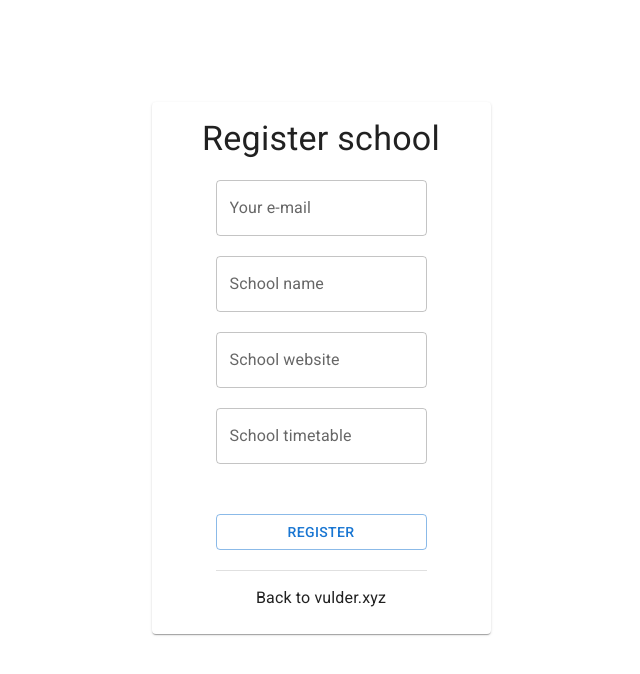
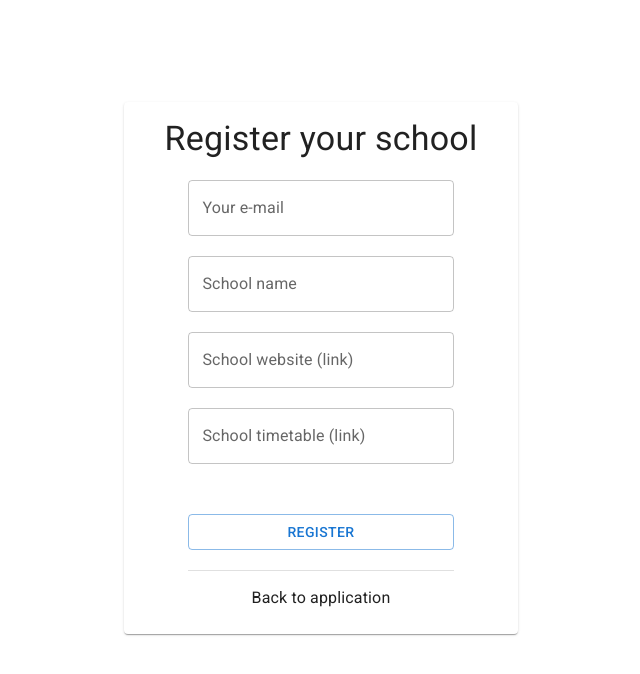
Before and after one commit to VulderApp/SchoolFormFrontend, a React (Create React App) app: page / in a window 1280 px wide. Shown: the top 674 px of the page, without its empty margins (319-959 px from the left). Built offline with nearby package versions, Linux system fonts and the light colour scheme.

Commit message:
Add translations (#44)

```diff
--- a/package.json
+++ b/package.json
@@ -17,8 +17,10 @@
     "@types/react-router-dom": "^5.3.3",
     "axios": "^0.26.0",
     "formik": "^2.2.9",
+    "i18next": "^21.6.11",
     "react": "^17.0.2",
     "react-dom": "^17.0.2",
+    "react-i18next": "^11.15.5",
     "react-router-dom": "^6.2.1",
     "react-scripts": "5.0.0",
     "styled-components": "^5.3.3",
--- /dev/null
+++ b/src/assets/locales/en.json
@@ -0,0 +1,10 @@
+{
+  "registerYourSchoolTitle": "Register your school",
+  "emailInputLabel": "Your e-mail",
+  "schoolNameInputLabel": "School name",
+  "schoolWebsiteInputLabel": "School website (link)",
+  "schoolTimetableInputLabel": "School timetable (link)",
+  "registerButton": "Register",
+  "backToVulder": "Back to application",
+  "completeSubmitMessage": "Now, we must review your form, so wait e-mail from our team"
+}
--- /dev/null
+++ b/src/assets/locales/pl.json
@@ -0,0 +1,10 @@
+{
+  "registerYourSchoolTitle": "Zarejestruj szkołę",
+  "emailInputLabel": "Twój adres e-mail",
+  "schoolNameInputLabel": "Nazwa szkoły",
+  "schoolWebsiteInputLabel": "Strona szkoły (link)",
+  "schoolTimetableInputLabel": "Plan lekcji szkoły (link)",
+  "registerButton": "Zarejestruj",
+  "backToVulder": "Wróć do aplikacji",
+  "completeSubmitMessage": "Teraz musimy przejrzeć twoje zgłoszenie, więc czekaj na maila od nas"
+}
--- a/src/components/complete/CompleteMessage.tsx
+++ b/src/components/complete/CompleteMessage.tsx
@@ -1,7 +1,9 @@
 import React, { ReactElement } from "react";
 import { Container, Typography } from "@mui/material";
+import { useTranslation } from "react-i18next";
 
 const CompleteMessage = (): ReactElement => {
+  const { t } = useTranslation();
   const doneGif = "https://i.giphy.com/media/l0Iyl55kTeh71nTXy/giphy.webp";
 
   return (
@@ -11,9 +13,7 @@ const CompleteMessage = (): ReactElement => {
       }}
     >
       <img src={doneGif} alt="done-gif" style={{ width: "80%" }} />
-      <Typography variant="h6">
-        Now, we must review your form, so wait e-mail from our team
-      </Typography>
+      <Typography variant="h6">{t("completeSubmitMessage")}</Typography>
     </Container>
   );
 };
--- a/src/components/register/RegisterFooter.tsx
+++ b/src/components/register/RegisterFooter.tsx
@@ -1,12 +1,17 @@
 import { Container, Divider, Typography } from "@mui/material";
 import React, { ReactElement } from "react";
+import { useTranslation } from "react-i18next";
 
 const RegisterFooter = (): ReactElement => {
+  const { t } = useTranslation();
+
   return (
     <Container>
       <Divider />
       <Container sx={{ marginTop: "15px" }}>
-        <Typography sx={{ textAlign: "center" }}>Back to vulder.xyz</Typography>
+        <Typography sx={{ textAlign: "center" }}>
+          {t("backToVulder")}
+        </Typography>
       </Container>
     </Container>
   );
--- a/src/components/register/RegisterForm.tsx
+++ b/src/components/register/RegisterForm.tsx
@@ -6,6 +6,7 @@ import { useFormik } from "formik";
 import { sendSchoolForm } from "../../api/api";
 import { useNavigate } from "react-router-dom";
 import * as Yup from "yup";
+import { useTranslation } from "react-i18next";
 
 const inputStyles: SxProps<Theme> = {
   marginBottom: "20px",
@@ -14,6 +15,7 @@ const inputStyles: SxProps<Theme> = {
 const RegisterForm = (): ReactElement => {
   const [openSnackbar, setOpenSnackbar] = React.useState(false);
   const navigate = useNavigate();
+  const { t } = useTranslation();
 
   const formik = useFormik({
     initialValues: {
@@ -77,7 +79,7 @@ const RegisterForm = (): ReactElement => {
         name="email"
         type="email"
         sx={inputStyles}
-        label="Your e-mail"
+        label={t("emailInputLabel")}
         variant="outlined"
         error={formik.touched.email && formik.errors.email !== undefined}
         helperText={formik.errors.email}
@@ -88,7 +90,7 @@ const RegisterForm = (): ReactElement => {
         id="schoolName"
         name="schoolName"
         sx={inputStyles}
-        label="School name"
+        label={t("schoolNameInputLabel")}
         variant="outlined"
         error={
           formik.touched.schoolName && formik.errors.schoolName !== undefined
@@ -101,7 +103,7 @@ const RegisterForm = (): ReactElement => {
         id="schoolWebsiteUrl"
         name="schoolWebsiteUrl"
         sx={inputStyles}
-        label="School website"
+        label={t("schoolWebsiteInputLabel")}
         variant="outlined"
         error={
           formik.touched.schoolWebsiteUrl &&
@@ -115,7 +117,7 @@ const RegisterForm = (): ReactElement => {
         id="schoolTimetableUrl"
         name="schoolTimetableUrl"
         sx={inputStyles}
-        label="School timetable"
+        label={t("schoolTimetableInputLabel")}
         variant="outlined"
         error={
           formik.touched.schoolTimetableUrl &&
@@ -126,7 +128,7 @@ const RegisterForm = (): ReactElement => {
         value={formik.values.schoolTimetableUrl}
       />
       <Button style={{ marginTop: "30px" }} variant="outlined" type="submit">
-        Register
+        {t("register")}
       </Button>
     </Container>
   );
--- a/src/components/register/RegisterTitle.tsx
+++ b/src/components/register/RegisterTitle.tsx
@@ -1,10 +1,13 @@
 import React, { ReactElement } from "react";
 import { Typography } from "@mui/material";
+import { useTranslation } from "react-i18next";
 
 const RegisterTitle = (): ReactElement => {
+  const { t } = useTranslation();
+
   return (
     <Typography sx={{ textAlign: "center" }} variant="h4">
-      Register school
+      {t("registerYourSchoolTitle")}
     </Typography>
   );
 };
--- /dev/null
+++ b/src/i18n.ts
@@ -0,0 +1,24 @@
+import i18n from "i18next";
+import { initReactI18next } from "react-i18next";
+import en from "./assets/locales/en.json";
+import pl from "./assets/locales/pl.json";
+
+const resources = {
+  en: {
+    translation: en,
+  },
+  pl: {
+    translation: pl,
+  },
+};
+
+i18n.use(initReactI18next).init({
+  resources,
+  fallbackLng: "en",
+  lng: navigator.language,
+  interpolation: {
+    escapeValue: false,
+  },
+});
+
+export default i18n;
--- a/src/index.tsx
+++ b/src/index.tsx
@@ -2,6 +2,7 @@ import React from "react";
 import ReactDOM from "react-dom";
 import App from "./App";
 import reportWebVitals from "./reportWebVitals";
+import "./i18n";
 
 ReactDOM.render(
   <React.StrictMode>
```
Also changed, not shown: 1 other file (tests, documents, lock files or other folders).
